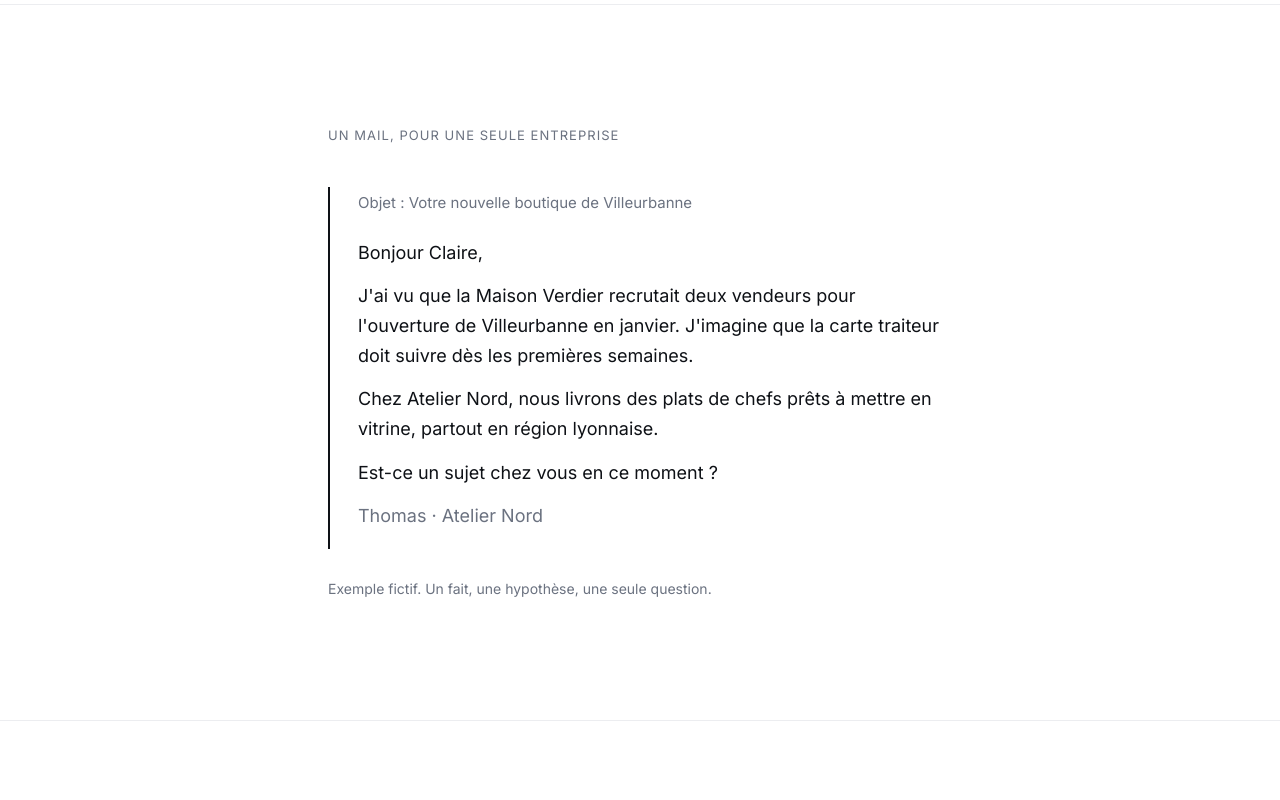
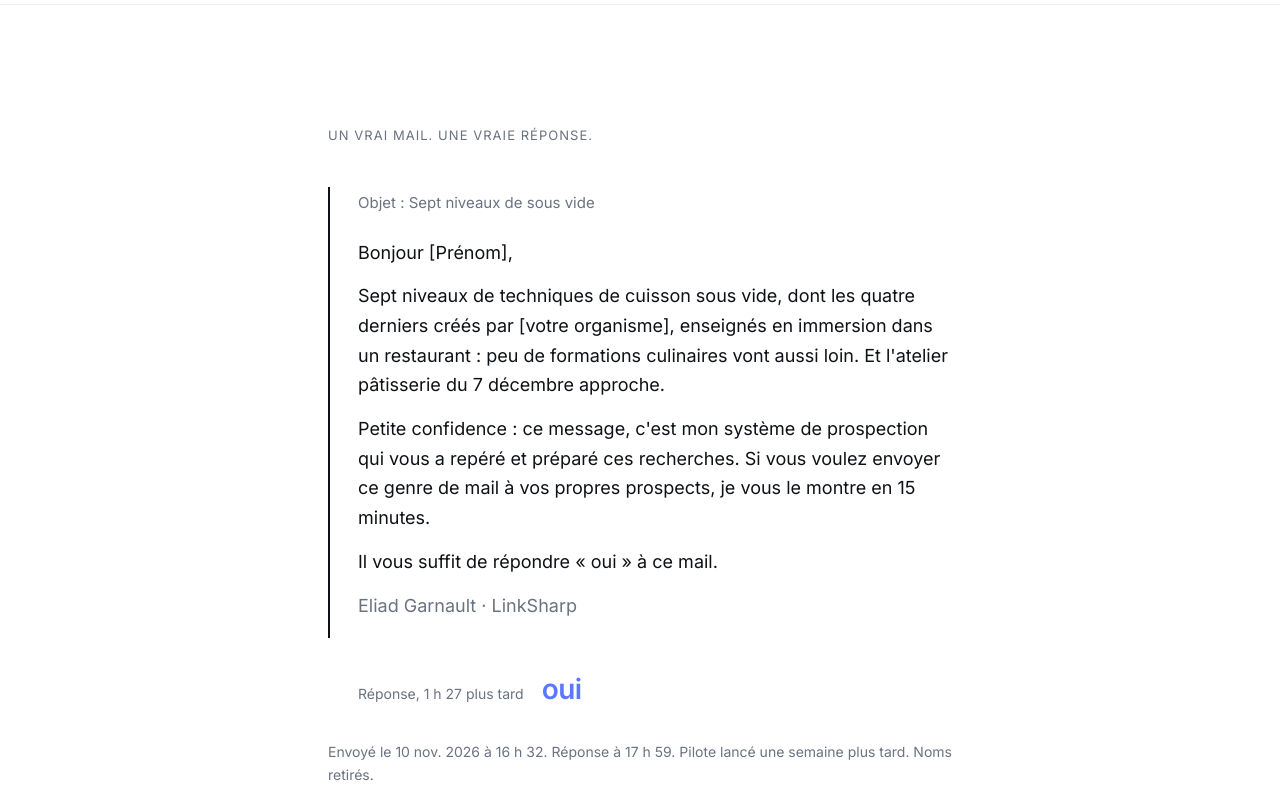
Before and after one commit to egarnault/linksharp, a plain HTML site: page index.html in a window 1280 px wide. Shown: the part 2420-3220 px from the top of the page. Drawn offline with Linux system fonts and the light colour scheme.

Commit message:
Exemple réel : le mail qui a obtenu un « oui » en 1 h 27 (anonymisé)
Co-Authored-By: Claude Opus 5.5 <noreply@anthropic.com>
Claude-Session: https://claude.ai/code/session_011CW3U6LQx2yYRyJBsnFYHA

```diff
--- a/index.html
+++ b/index.html
@@ -63,6 +63,9 @@ h1 em{font-style:normal;color:var(--accent)}
 .stats b{display:block;font-size:34px;font-weight:600;letter-spacing:-.03em;line-height:1.1}
 .stats span{display:block;font-size:14px;color:var(--muted);margin-top:8px;line-height:1.45}
 @media(max-width:600px){.stats{grid-template-columns:1fr;gap:22px;margin-top:64px}}
+.reply{margin-top:28px;margin-left:30px;display:flex;align-items:baseline;gap:18px}
+.reply span{font-size:14px;color:var(--muted)}
+.reply b{font-size:28px;font-weight:600;color:var(--accent);letter-spacing:-.02em}
 footer{border-top:1px solid var(--line);padding:40px 0 60px;font-size:13px;color:var(--muted)}
 footer details summary{cursor:pointer;list-style:none}
 footer details summary::-webkit-details-marker{display:none}
@@ -129,16 +132,17 @@ footer .row{display:flex;justify-content:space-between;gap:16px;flex-wrap:wrap}
 
 <section>
   <div class="wrap">
-    <div class="label">Un mail, pour une seule entreprise</div>
+    <div class="label">Un vrai mail. Une vraie réponse.</div>
     <div class="mail">
-      <p class="obj">Objet : Votre nouvelle boutique de Villeurbanne</p>
-      <p>Bonjour Claire,</p>
-      <p>J'ai vu que la Maison Verdier recrutait deux vendeurs pour l'ouverture de Villeurbanne en janvier. J'imagine que la carte traiteur doit suivre dès les premières semaines.</p>
-      <p>Chez Atelier Nord, nous livrons des plats de chefs prêts à mettre en vitrine, partout en région lyonnaise.</p>
-      <p>Est-ce un sujet chez vous en ce moment ?</p>
-      <p class="sig">Thomas · Atelier Nord</p>
+      <p class="obj">Objet : Sept niveaux de sous vide</p>
+      <p>Bonjour [Prénom],</p>
+      <p>Sept niveaux de techniques de cuisson sous vide, dont les quatre derniers créés par [votre organisme], enseignés en immersion dans un restaurant : peu de formations culinaires vont aussi loin. Et l'atelier pâtisserie du 7 décembre approche.</p>
+      <p>Petite confidence : ce message, c'est mon système de prospection qui vous a repéré et préparé ces recherches. Si vous voulez envoyer ce genre de mail à vos propres prospects, je vous le montre en 15 minutes.</p>
+      <p>Il vous suffit de répondre « oui » à ce mail.</p>
+      <p class="sig">Eliad Garnault · LinkSharp</p>
     </div>
-    <p class="note">Exemple fictif. Un fait, une hypothèse, une seule question.</p>
+    <div class="reply"><span>Réponse, 1 h 27 plus tard</span><b>oui</b></div>
+    <p class="note">Envoyé le 10 nov. 2026 à 16 h 32. Réponse à 17 h 59. Pilote lancé une semaine plus tard. Noms retirés.</p>
   </div>
 </section>
 
```
